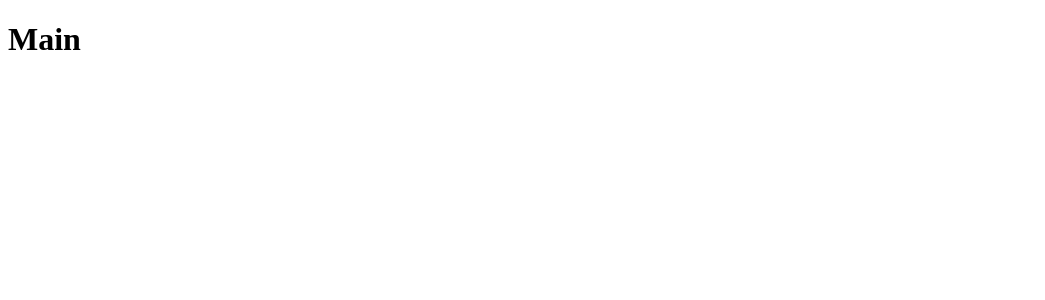
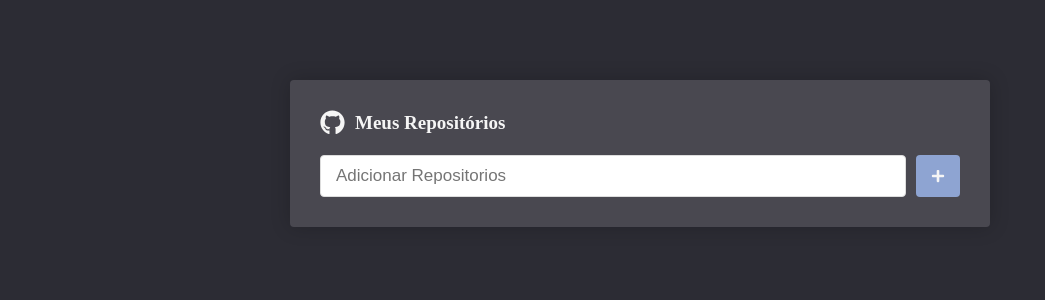
Before and after one commit to leandroofaria/MyReposits, a React (Create React App) app: page / in a window 1280 px wide. Shown: the top 300 px of the page, without its empty margins (0-1045 px from the left). Built offline with nearby package versions, Linux system fonts and the light colour scheme.

Commit message:
Estilizando Main

```diff
--- a/package.json
+++ b/package.json
@@ -8,6 +8,7 @@
     "@testing-library/user-event": "^13.5.0",
     "react": "^18.3.1",
     "react-dom": "^18.3.1",
+    "react-icons": "^5.3.0",
     "react-router-dom": "^6.27.0",
     "react-scripts": "5.0.1",
     "styled-components": "^6.1.13",
--- a/src/App.js
+++ b/src/App.js
@@ -1,9 +1,13 @@
 import React from "react";
 import Routes from './routes'
+import GlobalStyle from './styles/global'
 
 function App() {
   return (
-    <Routes/>
+    <>
+      <GlobalStyle/>
+      <Routes/>
+    </>
   );
 }
 
--- a/src/pages/Main/index.js
+++ b/src/pages/Main/index.js
@@ -1,7 +1,21 @@
 import React from "react";
+import { FaGithub, FaPlus } from 'react-icons/fa';
+import { Container, Header, Form, SubmitButton } from './styles';
 
 export default function Main() {
-    return(
-        <h1>Main</h1>
-    )
+    return (
+        <Container>
+            <Header>
+                <FaGithub size={25} />
+                <h1>Meus Repositórios</h1>
+            </Header>
+
+            <Form onSubmit={() => {}}>
+                <input type="text" placeholder="Adicionar Repositorios" />
+                <SubmitButton>
+                    <FaPlus color="white" size={14} />
+                </SubmitButton>
+            </Form>
+        </Container>
+    );
 }
--- /dev/null
+++ b/src/pages/Main/styles.js
@@ -0,0 +1,46 @@
+import styled from "styled-components";
+
+export const Container = styled.div`
+    max-width: 700px;
+    background: #494850;
+    border-radius: 4px;
+    box-shadow: 0 0 20px rgba(0,0,0,0.2);
+    padding: 30px;
+    margin: 80px auto;
+`;
+
+export const Header = styled.div`
+    display: flex;
+    align-items: center;
+    margin-bottom: 20px;
+
+    h1 {
+        font-size: 19px;
+        margin-left: 10px;
+    }
+`;
+
+export const Form = styled.form`
+    display: flex;
+    flex-direction: row;
+
+    input {
+        flex: 1;
+        border: 1px solid #DDD;
+        padding: 10px 15px;
+        border-radius: 4px;
+        font-size: 17px;
+    }
+`;
+
+export const SubmitButton = styled.button`
+    display: flex;
+    align-items: center;
+    justify-content: center;
+    background: #8EA4D2;
+    border: none;
+    padding: 0 15px;
+    margin-left: 10px;
+    border-radius: 4px;
+    cursor: pointer;
+`;
--- /dev/null
+++ b/src/styles/global.js
@@ -0,0 +1,32 @@
+import { createGlobalStyle } from "styled-components";
+
+export default createGlobalStyle`
+    * {
+        margin: 0;
+        padding: 0;
+        outline: 0;
+        box-sizing: border-box;
+        color: whitesmoke;
+    }
+
+    html, body, #root {
+        min-height: 100%;
+    }
+
+    body {
+        background: #2c2c34;
+        font-size: 14px;
+        -webkit-font-smoothing: antialiased !important;
+    }
+
+    body, input, button {
+        color: #222;
+        font-size: 14px;
+        font-family: Arial, Helvetica, sans-serif,;
+
+    }
+
+    button {
+        cursor: pointer;
+    }
+`;
```
Also changed, not shown: 1 other file (tests, documents, lock files or other folders).
